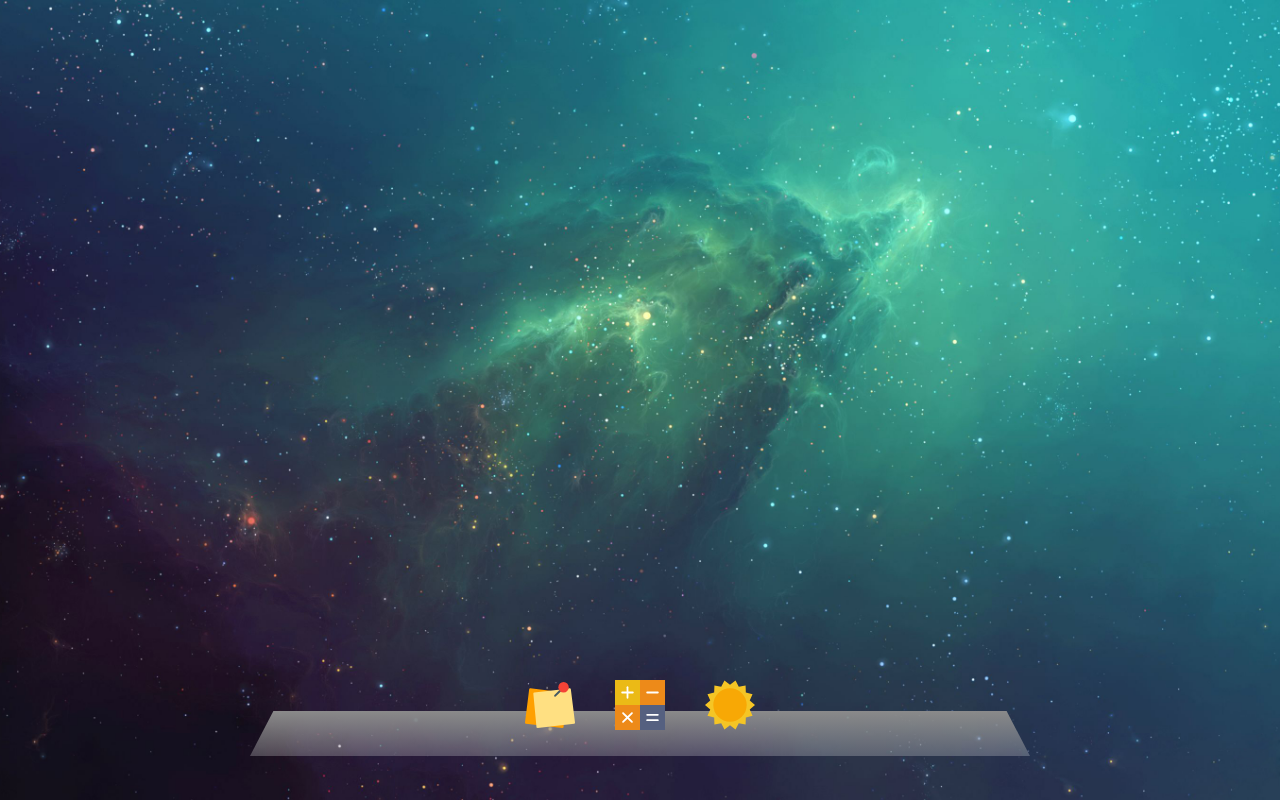
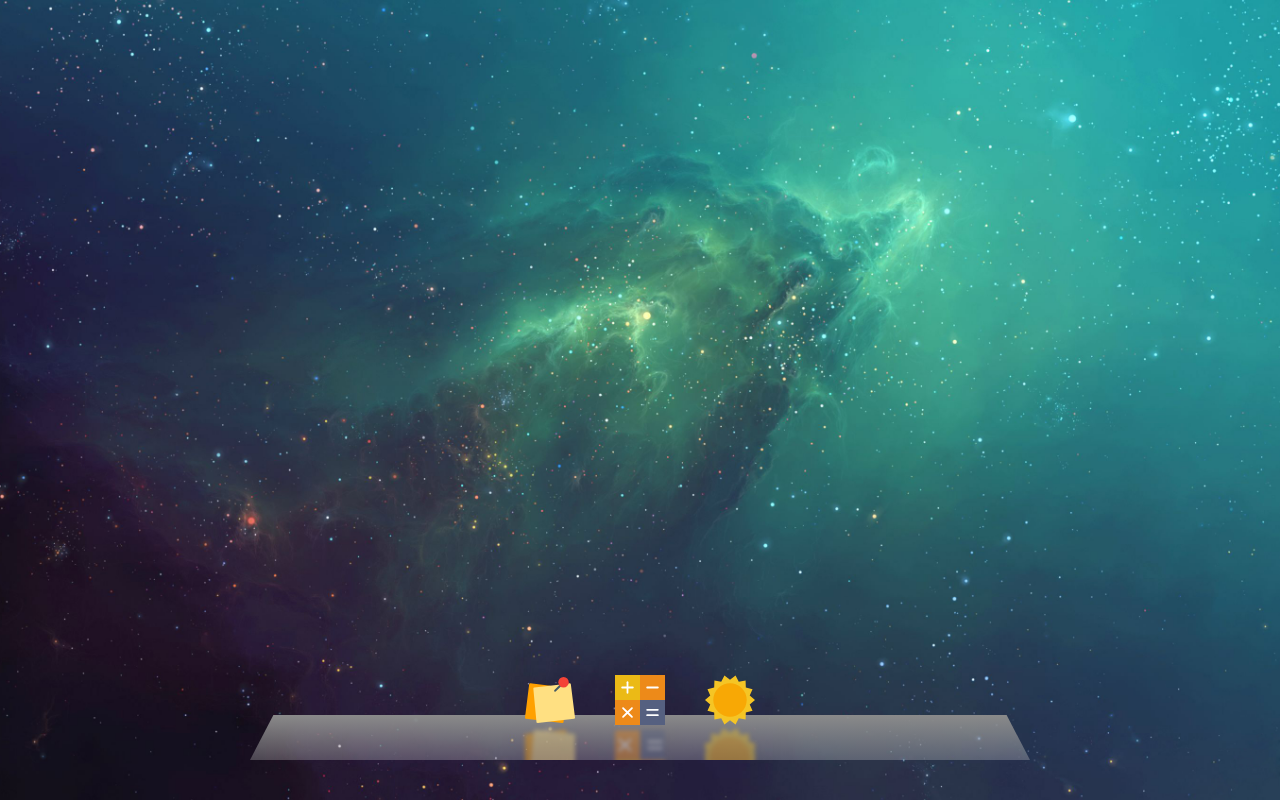
Before and after one commit to justl0rd/viget.github.io, a plain HTML site: page index.html in a window 1280 px wide. Drawn offline with Linux system fonts and the light colour scheme.

Commit message:
add navbar animation and mirror effect

```diff
--- a/css/main.css
+++ b/css/main.css
@@ -109,12 +109,13 @@ button:active {
 /* Navigtion */
 .main {
 	position: relative;
-	height: 80px;
+	height: 90px;
 	width: 50%;
 	padding: 0 70px;
 	left: 50%;
 	position: absolute;
 	bottom: 5%;
+	overflow: hidden;
 	transform: translateX(-50%);
 	display: -moz-flex;
 	display: -ms-flex;
@@ -130,7 +131,7 @@ button:active {
 	padding: 0 30px;
 	left: 50%;
 	position: absolute;
-	bottom: 5%;
+	bottom: 0;
 	transform: translateX(-50%);
 	-webkit-clip-path: polygon(0% 100%, 3% 0%, 97% 0%, 100% 100%);
     clip-path: polygon(0% 100%, 3% 0%, 97% 0%, 100% 100%);
@@ -146,6 +147,7 @@ button:active {
 }
 .nav {
 	position: relative;
+    padding-top: 5px;
 	z-index: 6;
 	display: -webkit-flex;
 	display: -moz-flex;
@@ -160,6 +162,8 @@ button:active {
 	width: 50px;
 	height: 50px;
 	margin: 0 20px;
+	position: relative;
+    transition: all 0.5s ease;
 }
 
 .nav__item:hover {
@@ -170,12 +174,57 @@ button:active {
 	background: url(../img/calculating.svg) no-repeat center center / cover;
 }
 
+.nav__item_calc:after {
+    content: '';
+    display: block;
+    width: 50px;
+    height: 40px;
+    position: absolute;
+    left: 0;
+    bottom: -45px;
+    opacity: 0.4;
+    border-radius: 3px;
+    filter: blur(2px);
+    transform: scale(1, -1);
+    background: url(../img/calculating.svg) no-repeat center bottom / 60px;
+}
+
 .nav__item_post {
 	background: url(../img/post.svg) no-repeat center center / cover;
 }
 
+.nav__item_post:after {
+    content: '';
+    display: block;
+    width: 50px;
+    height: 40px;
+    position: absolute;
+    left: 0;
+    bottom: -42px;
+    opacity: 0.4;
+    border-radius: 3px;
+    filter: blur(2px);
+    transform: scale(1, -1);
+    background: url(../img/post.svg) no-repeat center bottom / 60px;
+}
+
 .nav__item_weather {
 	background: url(../img/sun.svg) no-repeat center center / cover;
+}
+
+.nav__item_weather:after {
+    content: '';
+    display: block;
+    width: 50px;
+    height: 40px;
+    position: absolute;
+    left: 0;
+    bottom: -42px;
+    opacity: 0.4;
+    border-radius: 3px;
+    filter: blur(2px);
+    transform: scale(1, -1);
+    background: url(../img/sun.svg) no-repeat center bottom / 60px;
 }
 
 /* Calculator */
--- a/index.html
+++ b/index.html
@@ -9,13 +9,11 @@
 </head>
 <body>
 	<section class="main" id="main">
-		<nav class="nav__wrapper">
-			<ul class="nav" id="nav-bar">
-				<li class="nav__item nav__item_post"></li>
-				<li class="nav__item nav__item_calc"></li>
-				<li class="nav__item nav__item_weather"></li>
-			</ul>
-		</nav>
+		<ul class="nav" id="nav-bar">
+			<li class="nav__item nav__item_post"></li>
+			<li class="nav__item nav__item_calc"></li>
+			<li class="nav__item nav__item_weather"></li>
+		</ul>
 		<div class="substrate" id="substrate"></div>
 	</section>
 	<section class="calc" id="calc">
```
